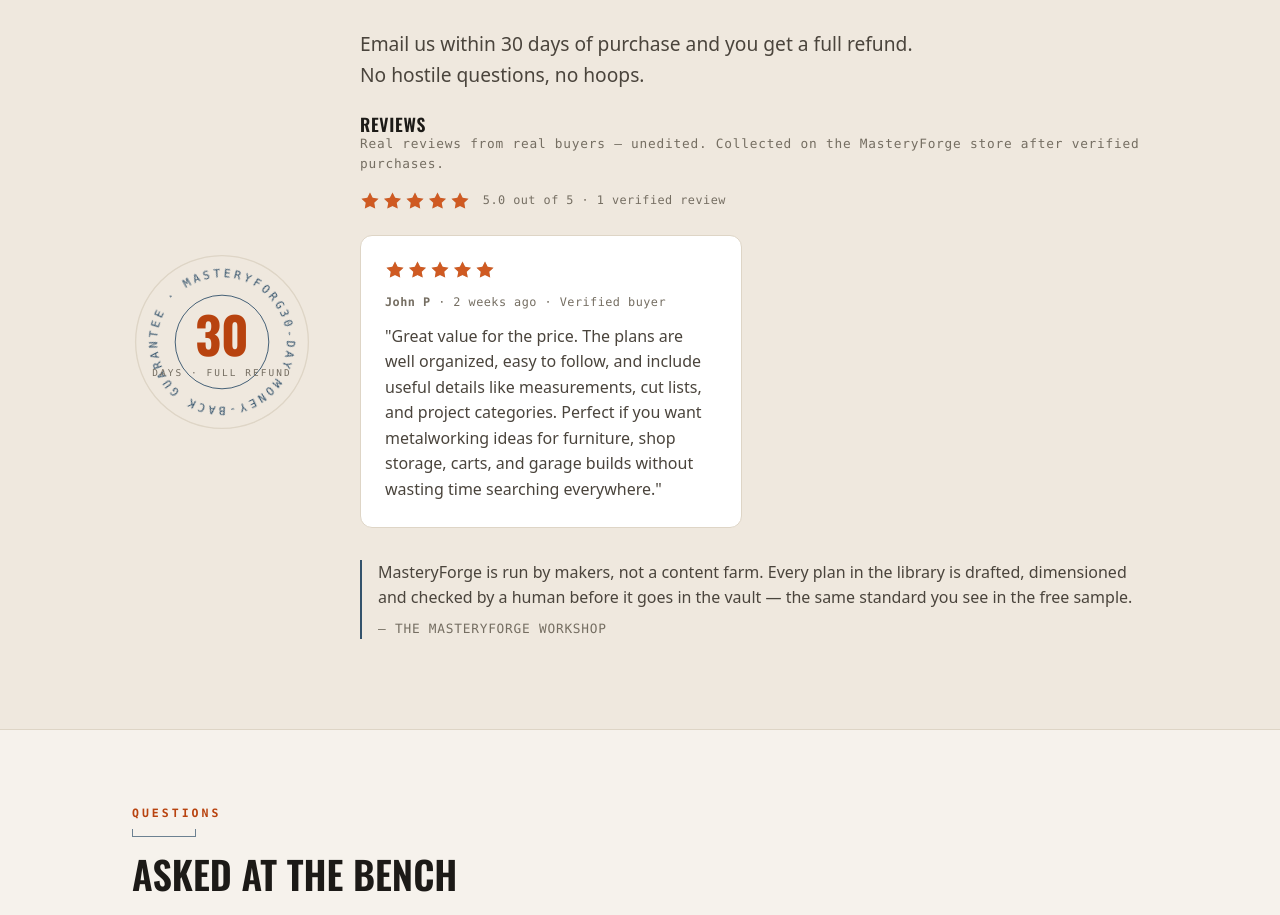
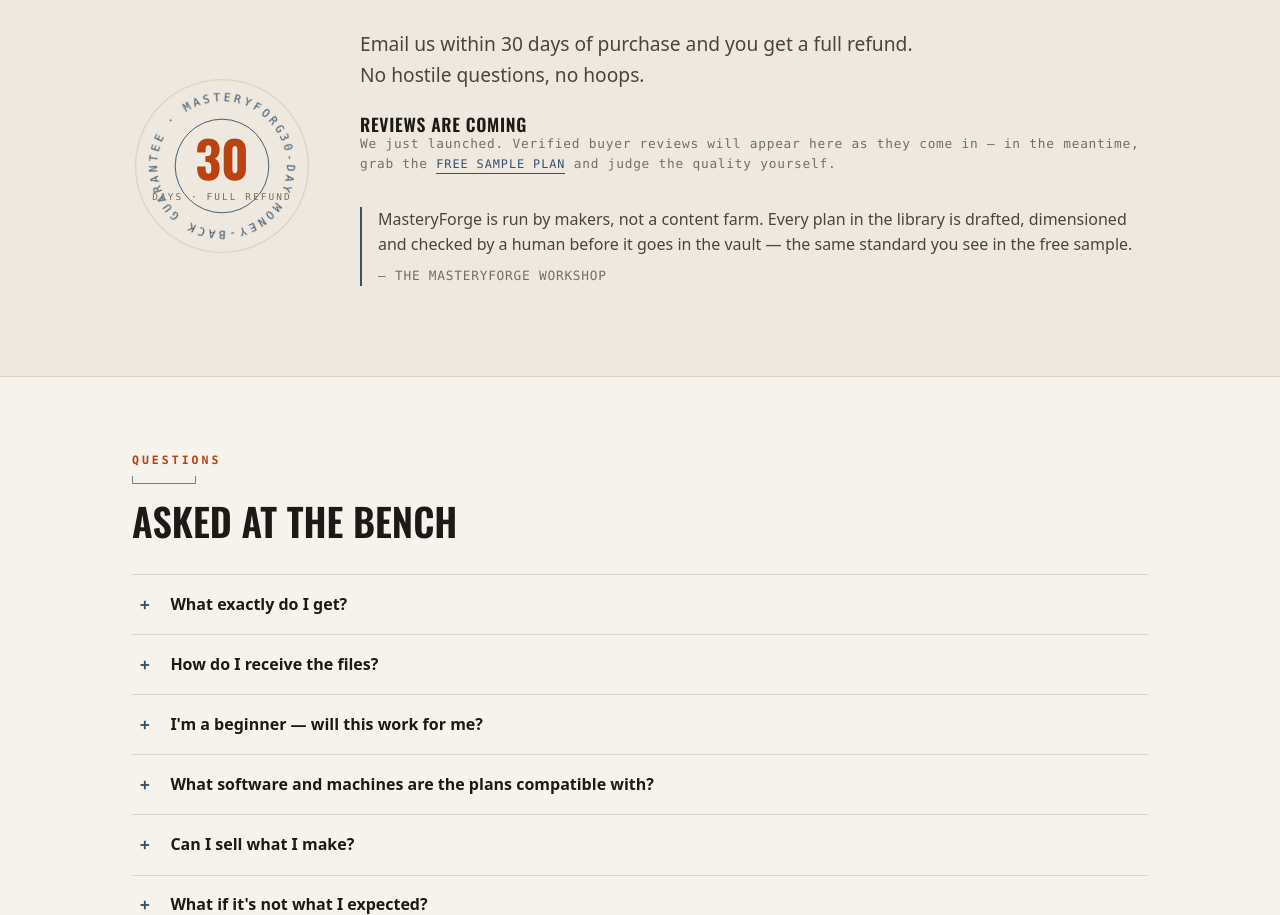
Before and after one commit to AiMachinesSystem/masteryforge-site, a website built with Vite: page index.html in a window 1280 px wide. Shown: the part 7384-8299 px from the top of the page. Built offline with nearby package versions, Linux system fonts and the light colour scheme.

Commit message:
fix(index): self-referential canonical/og URLs, Org+Breadcrumb JSON-LD, js gate, honest reviews block, footer LEGAL_TODO

```diff
--- a/index.html
+++ b/index.html
@@ -5,7 +5,7 @@
 <meta name="viewport" content="width=device-width, initial-scale=1, viewport-fit=cover">
 <title>Metalworking Project Plans — 500+ Build Plans (PDF)</title>
 <meta name="description" content="500+ step-by-step metalworking build plans in PDF — checked dimensions, full cut lists, beginner-safe sequences. Instant download, lifetime updates. $37.">
-<link rel="canonical" href="https://masteryforgecrafts.com/">
+<link rel="canonical" href="https://aimachinessystem.github.io/masteryforge-site/">
 <meta name="robots" content="index,follow">
 
 <!-- Open Graph / Twitter -->
@@ -13,18 +13,19 @@
 <meta property="og:site_name" content="MasteryForge Crafts">
 <meta property="og:title" content="Metalworking Project Plans — 500+ Step-by-Step Build Plans (PDF)">
 <meta property="og:description" content="Checked dimensions, full cut lists, beginner-safe build order. Instant download, lifetime updates, 30-day guarantee. $37.">
-<meta property="og:url" content="https://masteryforgecrafts.com/">
-<meta property="og:image" content="https://masteryforgecrafts.com/assets/img/og.jpg">
+<meta property="og:url" content="https://aimachinessystem.github.io/masteryforge-site/">
+<meta property="og:image" content="https://aimachinessystem.github.io/masteryforge-site/assets/img/og.jpg">
 <meta property="og:image:width" content="1200">
 <meta property="og:image:height" content="630">
 <meta name="twitter:card" content="summary_large_image">
 <meta name="twitter:title" content="Metalworking Project Plans — 500+ Step-by-Step Build Plans (PDF)">
 <meta name="twitter:description" content="Checked dimensions, full cut lists, beginner-safe build order. Instant download, lifetime updates, 30-day guarantee. $37.">
-<meta name="twitter:image" content="https://masteryforgecrafts.com/assets/img/og.jpg">
+<meta name="twitter:image" content="https://aimachinessystem.github.io/masteryforge-site/assets/img/og.jpg">
 
 <link rel="icon" type="image/svg+xml" href="favicon.svg">
 <link rel="preload" href="assets/fonts/oswald-latin.woff2" as="font" type="font/woff2" crossorigin>
 <link rel="preload" as="image" href="assets/img/plans-hero-780.webp" fetchpriority="high">
+<script>document.documentElement.classList.add('js')</script>
 <link rel="stylesheet" href="assets/css/tokens.css">
 <link rel="stylesheet" href="assets/css/site.css">
 <script src="assets/js/site.js" defer></script>
@@ -73,7 +74,7 @@
   "name": "Metalworking Project Plans — 500+ Step-by-Step Build Plans (PDF)",
   "description": "Digital library: 500+ step-by-step metalworking build plans in PDF — dimensioned drawings, complete cut lists and ordered assembly steps, plus 2 fully worked starter plans and a design manifest. Instant digital download with lifetime updates.",
   "brand": { "@type": "Brand", "name": "MasteryForge Crafts" },
-  "image": "https://masteryforgecrafts.com/assets/img/og.jpg",
+  "image": "https://aimachinessystem.github.io/masteryforge-site/assets/img/og.jpg",
   "url": "https://masteryforgecrafts.com/",
   "offers": {
     "@type": "Offer",
@@ -83,6 +84,19 @@
     "availability": "https://schema.org/InStock",
     "itemCondition": "https://schema.org/NewCondition"
   }
+}
+</script>
+<script type="application/ld+json">
+{"@context":"https://schema.org","@type":"Organization","name":"MasteryForge Crafts","url":"https://masteryforgecrafts.com"}
+</script>
+<script type="application/ld+json">
+{
+  "@context": "https://schema.org",
+  "@type": "BreadcrumbList",
+  "itemListElement": [
+    { "@type": "ListItem", "position": 1, "name": "Home", "item": "https://aimachinessystem.github.io/masteryforge-site/" },
+    { "@type": "ListItem", "position": 2, "name": "Metalworking Project Plans", "item": "https://aimachinessystem.github.io/masteryforge-site/" }
+  ]
 }
 </script>
 </head>
@@ -433,55 +447,8 @@
       <div class="reveal">
         <p class="lede">Email us within 30 days of purchase and you get a full refund. No hostile questions, no hoops.</p>
         <div class="reviews mt-lg">
-          <h3>Reviews</h3>
-          <p class="reviews-note">Real reviews from real buyers — unedited. Collected on the MasteryForge store after verified purchases.</p>
-          <div class="reviews-avg">
-            <span class="stars" role="img" aria-label="Rated 5 out of 5">
-              <svg viewBox="0 0 110 20" width="110" height="20" aria-hidden="true">
-                <defs><clipPath id="st-avg"><rect x="0" y="0" width="110" height="20"/></clipPath></defs>
-                <g fill="var(--star)">
-                  <path d="M10 1.5l2.6 5.3 5.9.9-4.3 4.1 1 5.8L10 14.9l-5.2 2.7 1-5.8L1.5 7.7l5.9-.9z"/>
-                  <path d="M10 1.5l2.6 5.3 5.9.9-4.3 4.1 1 5.8L10 14.9l-5.2 2.7 1-5.8L1.5 7.7l5.9-.9z" transform="translate(22.5 0)"/>
-                  <path d="M10 1.5l2.6 5.3 5.9.9-4.3 4.1 1 5.8L10 14.9l-5.2 2.7 1-5.8L1.5 7.7l5.9-.9z" transform="translate(45 0)"/>
-                  <path d="M10 1.5l2.6 5.3 5.9.9-4.3 4.1 1 5.8L10 14.9l-5.2 2.7 1-5.8L1.5 7.7l5.9-.9z" transform="translate(67.5 0)"/>
-                  <path d="M10 1.5l2.6 5.3 5.9.9-4.3 4.1 1 5.8L10 14.9l-5.2 2.7 1-5.8L1.5 7.7l5.9-.9z" transform="translate(90 0)"/>
-                </g>
-                <g fill="var(--ember)" clip-path="url(#st-avg)">
-                  <path d="M10 1.5l2.6 5.3 5.9.9-4.3 4.1 1 5.8L10 14.9l-5.2 2.7 1-5.8L1.5 7.7l5.9-.9z"/>
-                  <path d="M10 1.5l2.6 5.3 5.9.9-4.3 4.1 1 5.8L10 14.9l-5.2 2.7 1-5.8L1.5 7.7l5.9-.9z" transform="translate(22.5 0)"/>
-                  <path d="M10 1.5l2.6 5.3 5.9.9-4.3 4.1 1 5.8L10 14.9l-5.2 2.7 1-5.8L1.5 7.7l5.9-.9z" transform="translate(45 0)"/>
-                  <path d="M10 1.5l2.6 5.3 5.9.9-4.3 4.1 1 5.8L10 14.9l-5.2 2.7 1-5.8L1.5 7.7l5.9-.9z" transform="translate(67.5 0)"/>
-                  <path d="M10 1.5l2.6 5.3 5.9.9-4.3 4.1 1 5.8L10 14.9l-5.2 2.7 1-5.8L1.5 7.7l5.9-.9z" transform="translate(90 0)"/>
-                </g>
-              </svg>
-            </span>
-            <span class="reviews-avg-num">5.0 out of 5 · 1 verified review</span>
-          </div>
-          <div class="review-grid">
-            <article class="review-card">
-              <span class="stars" role="img" aria-label="Rated 5 out of 5">
-                <svg viewBox="0 0 110 20" width="110" height="20" aria-hidden="true">
-                  <defs><clipPath id="st-r1"><rect x="0" y="0" width="110" height="20"/></clipPath></defs>
-                  <g fill="var(--star)">
-                    <path d="M10 1.5l2.6 5.3 5.9.9-4.3 4.1 1 5.8L10 14.9l-5.2 2.7 1-5.8L1.5 7.7l5.9-.9z"/>
-                    <path d="M10 1.5l2.6 5.3 5.9.9-4.3 4.1 1 5.8L10 14.9l-5.2 2.7 1-5.8L1.5 7.7l5.9-.9z" transform="translate(22.5 0)"/>
-                    <path d="M10 1.5l2.6 5.3 5.9.9-4.3 4.1 1 5.8L10 14.9l-5.2 2.7 1-5.8L1.5 7.7l5.9-.9z" transform="translate(45 0)"/>
-                    <path d="M10 1.5l2.6 5.3 5.9.9-4.3 4.1 1 5.8L10 14.9l-5.2 2.7 1-5.8L1.5 7.7l5.9-.9z" transform="translate(67.5 0)"/>
-                    <path d="M10 1.5l2.6 5.3 5.9.9-4.3 4.1 1 5.8L10 14.9l-5.2 2.7 1-5.8L1.5 7.7l5.9-.9z" transform="translate(90 0)"/>
-                  </g>
-                  <g fill="var(--ember)" clip-path="url(#st-r1)">
-                    <path d="M10 1.5l2.6 5.3 5.9.9-4.3 4.1 1 5.8L10 14.9l-5.2 2.7 1-5.8L1.5 7.7l5.9-.9z"/>
-                    <path d="M10 1.5l2.6 5.3 5.9.9-4.3 4.1 1 5.8L10 14.9l-5.2 2.7 1-5.8L1.5 7.7l5.9-.9z" transform="translate(22.5 0)"/>
-                    <path d="M10 1.5l2.6 5.3 5.9.9-4.3 4.1 1 5.8L10 14.9l-5.2 2.7 1-5.8L1.5 7.7l5.9-.9z" transform="translate(45 0)"/>
-                    <path d="M10 1.5l2.6 5.3 5.9.9-4.3 4.1 1 5.8L10 14.9l-5.2 2.7 1-5.8L1.5 7.7l5.9-.9z" transform="translate(67.5 0)"/>
-                    <path d="M10 1.5l2.6 5.3 5.9.9-4.3 4.1 1 5.8L10 14.9l-5.2 2.7 1-5.8L1.5 7.7l5.9-.9z" transform="translate(90 0)"/>
-                  </g>
-                </svg>
-              </span>
-              <p class="review-meta"><strong>John P</strong> · 2 weeks ago · Verified buyer</p>
-              <p class="review-text">"Great value for the price. The plans are well organized, easy to follow, and include useful details like measurements, cut lists, and project categories. Perfect if you want metalworking ideas for furniture, shop storage, carts, and garage builds without wasting time searching everywhere."</p>
-            </article>
-          </div>
+          <h3>Reviews are coming</h3>
+          <p class="reviews-note">We just launched. Verified buyer reviews will appear here as they come in — in the meantime, grab the <a class="tlink" href="assets/downloads/free-sample-plan.pdf" download>free sample plan</a> and judge the quality yourself.</p>
         </div>
         <p class="founder mt-xl">MasteryForge is run by makers, not a content farm. Every plan in the library is drafted, dimensioned and checked by a human before it goes in the vault — the same standard you see in the free sample.<span class="who">— THE MASTERYFORGE WORKSHOP</span></p>
       </div>
@@ -551,6 +518,7 @@
       <div>
         <a class="brand" href="index.html"><span class="notch" aria-hidden="true"></span>MasteryForge</a>
         <p class="fine mt-lg">Dimensioned project files for people who build. Designed on paper, proven at the bench.</p>
+        <!-- LEGAL_TODO: seller legal name, postal address and public email must be added here before going live (EU Dir. 2011/83 art. 6 / imprint obligation). See COMPLIANCE_TODO.md. -->
       </div>
       <nav aria-label="Shop">
         <h2>Shop</h2>
```
